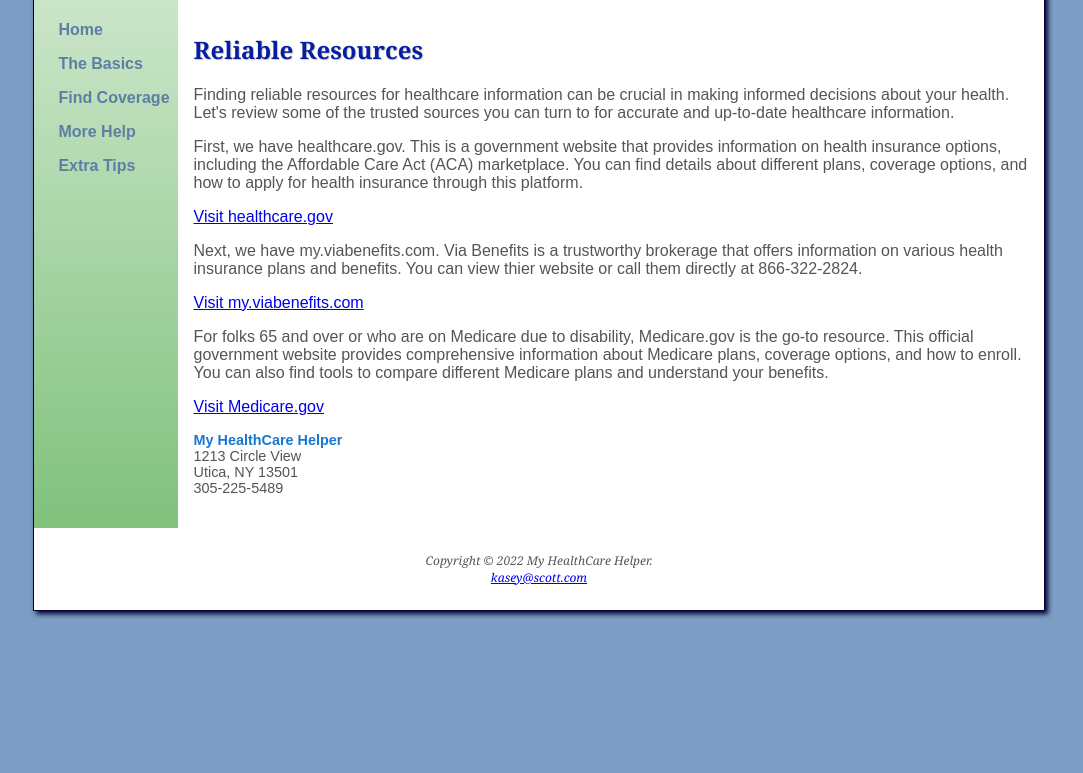
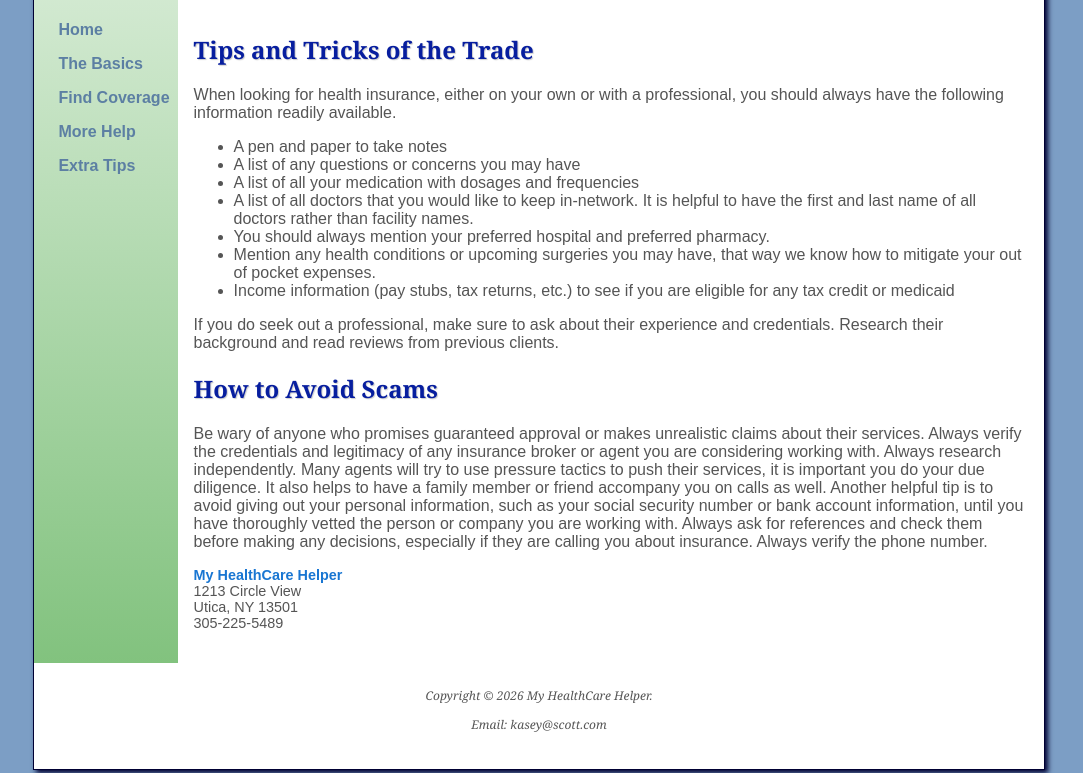
Before and after one commit to knscott5-scott/knscott5-scott.github.io, a plain HTML site: page extratips.html in a window 1280 px wide. Shown: the part 387-1160 px from the top of the page, without its empty margins (101-1184 px from the left). Before the commit the page ends 1006 px from the top, so only its background shows below. Drawn offline with Linux system fonts and the light colour scheme.

Commit message:
Add files via upload

```diff
--- a/extratips.html
+++ b/extratips.html
@@ -5,6 +5,9 @@
     <title>My HealthCare Helper</title>
     <link rel="stylesheet" href="healthcare.css">
     <meta name="viewport" content="width=device-width, initial-scale=1.0">
+    <meta name="description" content="Healthcare guidance and insurance help">
+    <meta name="keywords" content="healthcare, insurance, medicare, coverage">
+    <meta name="author" content="Kasey Scott">
   </head>
   <body>
 
@@ -27,38 +30,31 @@
     </nav>
 
     <main>
-      <h2>Reliable Resources</h2>
+      <h2>Tips and Tricks of the Trade</h2>
       <p>
-        Finding reliable resources for healthcare information
-        can be crucial in making informed decisions about your
-        health. Let's review some of the trusted sources you can turn to for
-        accurate and up-to-date healthcare information.
+        When looking for health insurance, either on your own or with a professional, you should always have the following information readily available.
       </p>
-      <p>
-        First, we have healthcare.gov. This is a government website that
-        provides information on health insurance options, including
-        the Affordable Care Act (ACA) marketplace. You can find details about different plans,
-        coverage options, and how to apply for health insurance through this platform.
+
+        <ul>
+          <li>A pen and paper to take notes</li>
+          <li>A list of any questions or concerns you may have</li>
+          <li>A list of all your medication with dosages and frequencies</li>
+          <li>A list of all doctors that you would like to keep in-network. It is helpful to have the first and last name of all doctors rather than facility names.</li>
+          <li>You should always mention your preferred hospital and preferred pharmacy.</li>
+          <li>Mention any health conditions or upcoming surgeries you may have, that way we know how to mitigate your out of pocket expenses.</li>
+          <li>Income information (pay stubs, tax returns, etc.) to see if you are eligible for any tax credit or medicaid</li>
+        </ul>
       </p>
-      <p class="resource-link">
-        <a href="https://www.healthcare.gov/" target="_blank">Visit healthcare.gov</a>
+
+      <p> If you do seek out a professional, make sure to ask about their experience and credentials. Research their background and read reviews from previous clients.</p>
+
+      <h2>How to Avoid Scams</h2>
+      <p>Be wary of anyone who promises guaranteed approval or makes unrealistic claims about their services. Always verify the credentials and legitimacy of any insurance broker or agent you are considering working with. Always research independently. Many agents will try to use pressure tactics to push their services, it is important you do your due diligence. It also helps to have a family member or friend accompany you on calls as well.
+        Another helpful tip is to avoid giving out your personal information, such as your social security number or bank account information, until you have thoroughly vetted the person or company you are working with. Always ask for references and check them before making any decisions, especially if they are calling you about insurance. Always verify the phone number.
       </p>
-      <p>
-       Next, we have my.viabenefits.com. Via Benefits is a trustworthy brokerage
-        that offers information on various health insurance plans and benefits.
-        You can view thier website or call them directly at 866-322-2824.
-      </p>
-      <p class="resource-link">
-        <a href="https://my.viabenefits.com/" target="_blank">Visit my.viabenefits.com</a>
-      </p>
-      <p>
-        For folks 65 and over or who are on Medicare due to disability, Medicare.gov is the go-to resource.
-        This official government website provides comprehensive information about Medicare plans, coverage options,
-        and how to enroll. You can also find tools to compare different Medicare plans and understand your benefits.
-      </p>
-      <p class="resource-link">
-        <a href="https://www.medicare.gov/" target="_blank">Visit Medicare.gov</a>
-      </p>
+
+
+
       <div id="contact">
         <span class="resort">My HealthCare Helper</span>
         <br>
@@ -69,8 +65,8 @@
     </main>
 
     <footer>
-          Copyright &copy; 2022 My HealthCare Helper.<br>
-          <a href="mailto:kasey@scott.com">kasey@scott.com</a>
+          Copyright &copy; 2026 My HealthCare Helper.<br>
+          <p>Email: kasey@scott.com</p>
     </footer>
 
     </div>
--- a/healthcare.css
+++ b/healthcare.css
@@ -129,7 +129,6 @@
 }
 
 table td:first-child {
-    background-color: #0e38c0;
     font-weight: bold;
     background-color: #e6f2ff;
 }
@@ -172,9 +171,8 @@
 }
 
 .video-container {
-    position: relative;
-    padding-bottom: 56.25%;
-    height: 0;
+    width: 100%;
+    aspect-ratio: 16 / 9;
 }
 
 .video-container iframe {
@@ -194,7 +192,7 @@
 }
 
 .video-left {
-    flex: 1 1 400px;
+    flex: 1 1 100%;
 }
 
 .video-left .video-container iframe {
```
Also changed, not shown: findcoverage.html (+7 -4 lines), index.html (+15 -14 lines), morehelp.html (+9 -8 lines), thebasics.html (+5 -2 lines).
